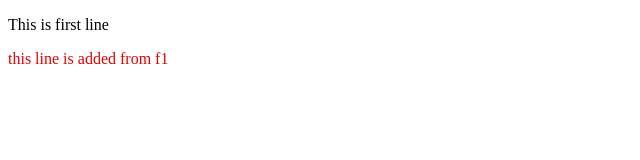
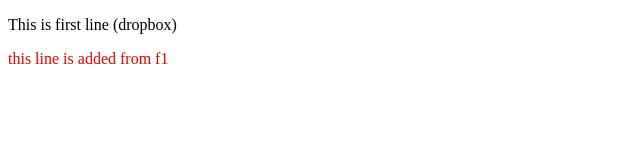
Before and after one commit to parvej-shah/localrepo, a plain HTML site: page index.html in a window 1280 px wide. Shown: the full height of the page, 0-640 px from the left. Drawn offline with Linux system fonts and the light colour scheme.

Commit message:
drop box added

```diff
--- a/index.html
+++ b/index.html
@@ -6,7 +6,7 @@
     <title>Document</title>
 </head>
 <body>
-    <p>This is first line</p>
+    <p>This is first line (dropbox)</p>
     <p style="color: rgb(224, 3, 3);">this line is added from f1</p> <!-- ///colour added from f3/// -->
 </body>
 </html>
```
